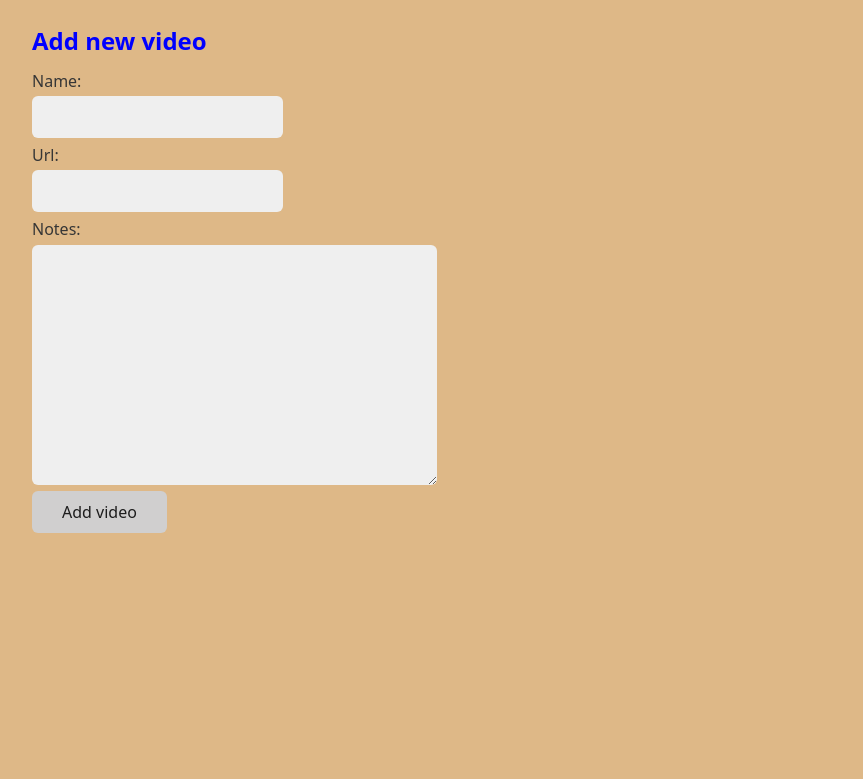
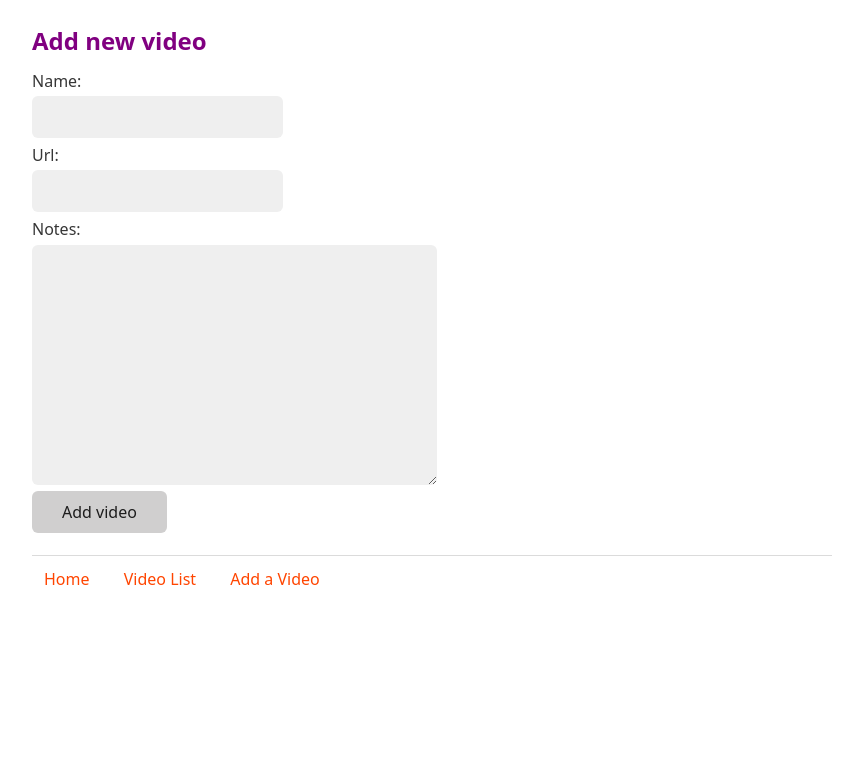
Before and after one commit to oscar-chiqui/Django_Video_App, a Django app: page /add in a window 1280 px wide. Shown: the top 779 px of the page, without its empty margins (208-1071 px from the left). Run offline with Django 4.2, Linux system fonts and the light colour scheme.

Commit message:
navigation, search_term and HTML modifications

```diff
--- a/video_collection/forms.py
+++ b/video_collection/forms.py
@@ -5,3 +5,6 @@ class VideoForm(forms.ModelForm):
     class Meta:
         model = Video
         fields = ['name', 'url', 'notes']
+
+class SearchForm(forms.Form):
+    search_term = forms.CharField()
--- a/video_collection/static/css/style.css
+++ b/video_collection/static/css/style.css
@@ -1,7 +1,16 @@
 body {
-    background-color: burlywood;
+    /* background-color: lightsteelblue; */
 }
 
 h2 {
-    color: blue;
+    color: purple;
 }
+
+.navigation {
+    margin: 12px;
+}
+
+.navigation > a {
+    color: orangered;
+    padding-right: 30px;
+}
--- a/video_collection/templates/video_collection/base.html
+++ b/video_collection/templates/video_collection/base.html
@@ -12,5 +12,15 @@
     <body>
         {% block content %}
         {% endblock %}
+
+        <hr>
+
+        <div class="navigation">
+            <a href="{% url 'home' %}">Home</a>
+            <a href="{% url 'video_list' %}">Video List</a>
+            <a href="{% url 'add_video' %}">Add a Video</a>
+        </div>
+
+
     </body>
 </html>
--- a/video_collection/views.py
+++ b/video_collection/views.py
@@ -2,7 +2,8 @@ from django.shortcuts import render, redirect
 from django.contrib import messages
 from django.core.exceptions import ValidationError
 from django.db import IntegrityError
-from .forms import VideoForm
+from django.db.models.functions import Lower
+from .forms import VideoForm, SearchForm
 from .models import Video
 
 
@@ -38,5 +39,15 @@ def add(request):
     return render(request, 'video_collection/add.html', {'new_video_form': new_video_form})
 
 def video_list(request):
-    videos = Video.objects.all()
-    return render(request, 'video_collection/video_list.html', {'videos': videos})
+
+    search_form = SearchForm(request.GET) #build form from data user has sent to app.
+
+    if search_form.is_valid():
+        search_term = search_form.cleaned_data['search_term']
+        videos = Video.objects.filter(name__icontains=search_term).order_by(Lower('name'))
+
+    else: #form is not filled in or this is the first time the user sees the page
+        search_form = SearchForm()
+        videos = Video.objects.order_by(Lower('name'))
+
+    return render(request, 'video_collection/video_list.html', {'videos': videos, 'search_form': search_form})
```
Also changed, not shown: video_collection/templates/video_collection/home.html (+17 -1 lines), video_collection/templates/video_collection/video_list.html (+18 -1 lines), README.md.
